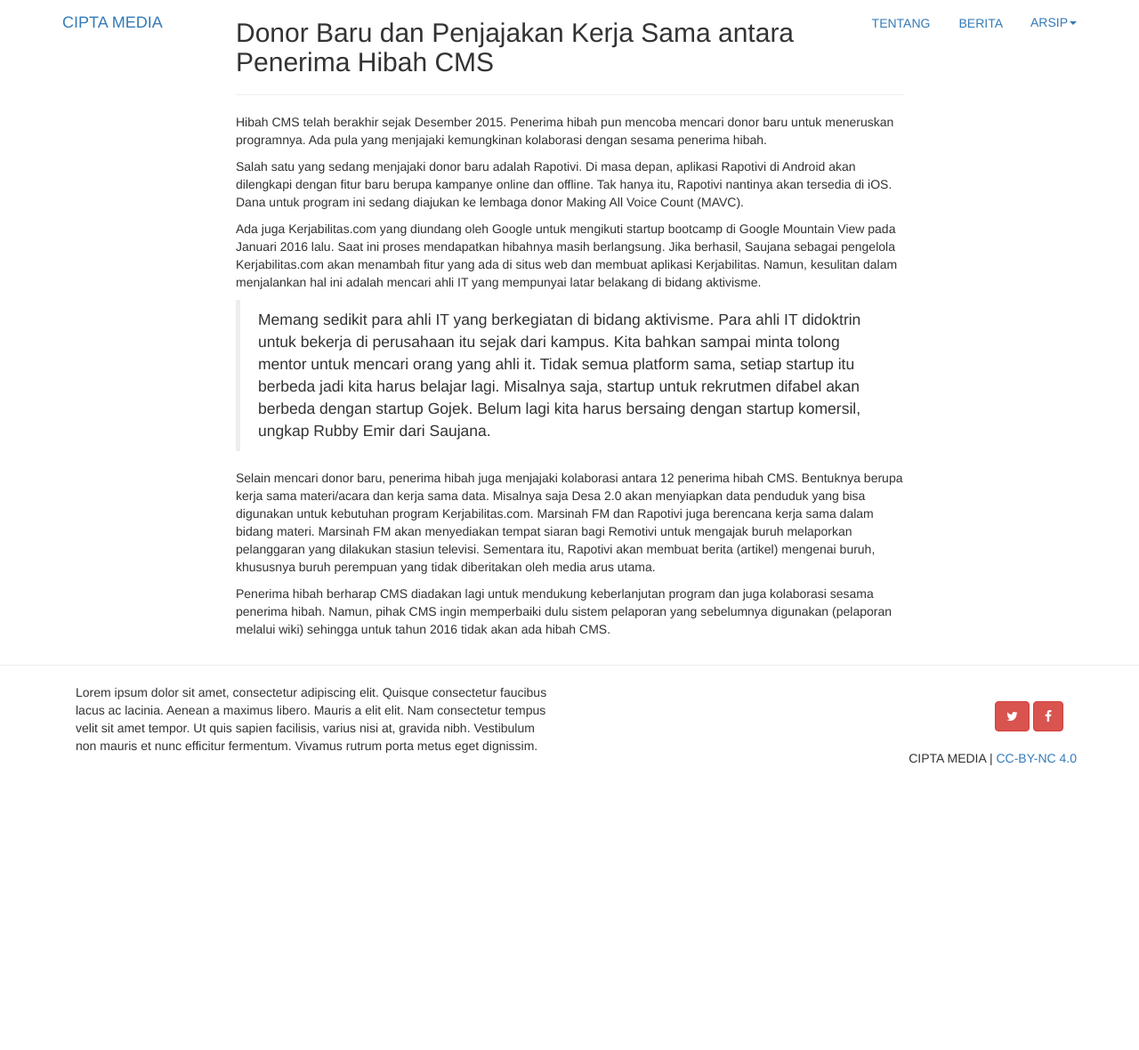
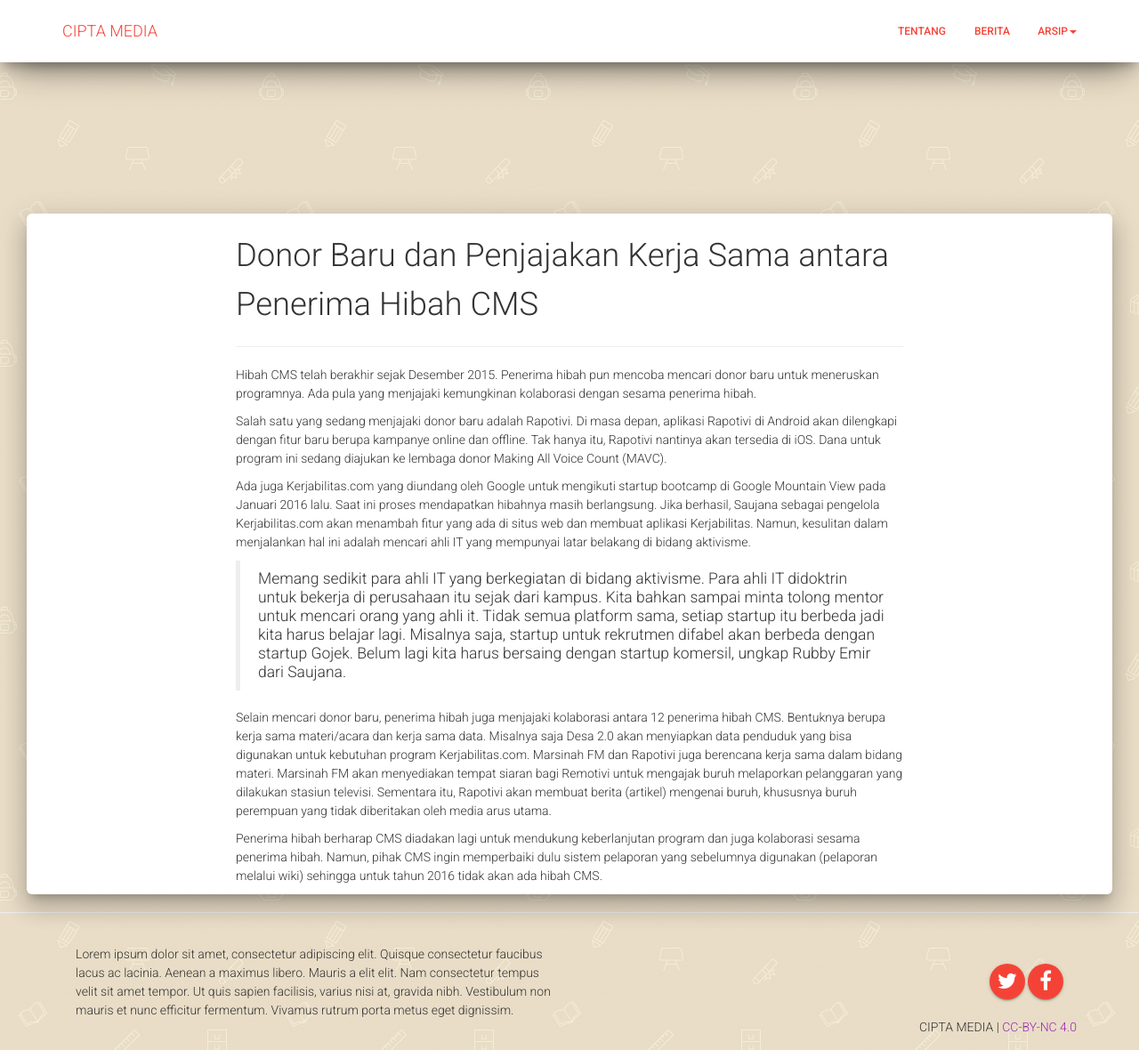
Before and after one commit to riouwa/ciptamedia.github.io, a Jekyll site: the page built from _posts/2016-03-17-Donor-Baru-dan-Penjajakan-Kerja-Sama-antara-Penerima-Hibah-CMS.md, in a window 1280 px wide and 1180 px high. Shown: the whole window at 89% size. Built offline with Jekyll 4.4.1, drawn with Linux system fonts in a browser that asks for light colours; nearby versions of some CDN libraries; library files that are not in the unit come from our copies.

Commit message:
Update blog.html

```diff
--- a/_layouts/blog.html
+++ b/_layouts/blog.html
@@ -2,8 +2,8 @@
 <html lang="en">
 <head>
 	<meta charset="utf-8" />
-	<link rel="apple-touch-icon" sizes="76x76" href="assets/img/apple-icon.png">
-	<link rel="icon" type="image/png" href="assets/img/favicon.png">
+	<link rel="apple-touch-icon" sizes="76x76" href="../assets/img/apple-icon.png">
+	<link rel="icon" type="image/png" href="../assets/img/favicon.png">
 	<meta http-equiv="X-UA-Compatible" content="IE=edge,chrome=1" />
 
 	<title>{{ page.title }}</title>
@@ -16,8 +16,8 @@
 	<link rel="stylesheet" href="https://maxcdn.bootstrapcdn.com/font-awesome/4.5.0/css/font-awesome.min.css" />
 
 	<!-- CSS Files -->
-    <link href="assets/css/bootstrap.min.css" rel="stylesheet" />
-    <link href="assets/css/material-kit.css" rel="stylesheet"/>
+    <link href="../assets/css/bootstrap.min.css" rel="stylesheet" />
+    <link href="../assets/css/material-kit.css" rel="stylesheet"/>
 
 </head>
 
@@ -45,7 +45,7 @@
     					</a>
     				</li>
     				<li>
-    					<a href="blog.html" class="btn">
+    					<a href="../blog.html" class="btn">
     						BERITA
     					</a>
     				</li>
@@ -99,18 +99,18 @@
     </footer>
 
 <!--   Core JS Files   -->
-	<script src="assets/js/jquery.min.js" type="text/javascript"></script>
-	<script src="assets/js/bootstrap.min.js" type="text/javascript"></script>
-	<script src="assets/js/material.min.js"></script>
+	<script src="../assets/js/jquery.min.js" type="text/javascript"></script>
+	<script src="../assets/js/bootstrap.min.js" type="text/javascript"></script>
+	<script src="../assets/js/material.min.js"></script>
 
 	<!--  Plugin for the Sliders, full documentation here: http://refreshless.com/nouislider/ -->
-	<script src="assets/js/nouislider.min.js" type="text/javascript"></script>
+	<script src="../assets/js/nouislider.min.js" type="text/javascript"></script>
 
 	<!--  Plugin for the Datepicker, full documentation here: http://www.eyecon.ro/bootstrap-datepicker/ -->
-	<script src="assets/js/bootstrap-datepicker.js" type="text/javascript"></script>
+	<script src="../assets/js/bootstrap-datepicker.js" type="text/javascript"></script>
 
 	<!-- Control Center for Material Kit: activating the ripples, parallax effects, scripts from the example pages etc -->
-	<script src="assets/js/material-kit.js" type="text/javascript"></script>
+	<script src="../assets/js/material-kit.js" type="text/javascript"></script>
 
 	<script type="text/javascript">
 		$().ready(function(){
```
